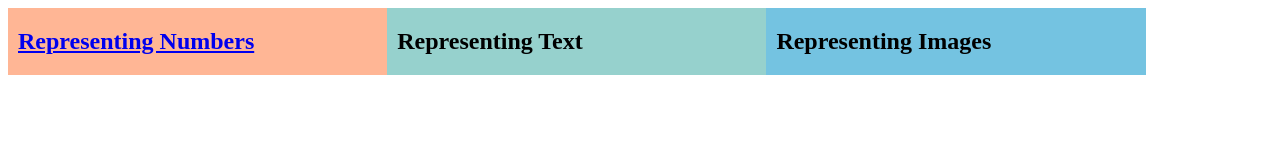
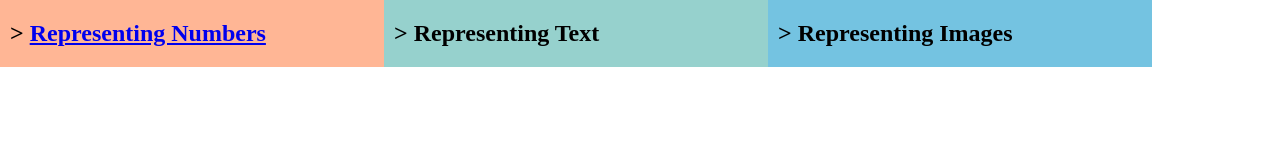
Before and after one commit to olidec/data-representation, a plain HTML site: page docs/index.html in a window 1280 px wide. Drawn offline with Linux system fonts and the light colour scheme.

Commit message:
clean css

```diff
--- a/docs/style.css
+++ b/docs/style.css
@@ -1,10 +1,19 @@
-<style>
-    {
+
+*, *::before, *::after {
     box-sizing: border-box;
+}
+
+body {
+    padding: 0;
+    margin: 0;
 }
 
 h2 {
     margin-left: 10px;
+}
+
+h2::before {
+    content: "> "
 }
 /* Set additional styling options for the columns */
 .column {
@@ -29,4 +38,3 @@
 display: table;
 clear: both;
 }
-    </style>
```
Also changed, not shown: 1 other file. Lines whose indentation alone changed are shown as unchanged.
